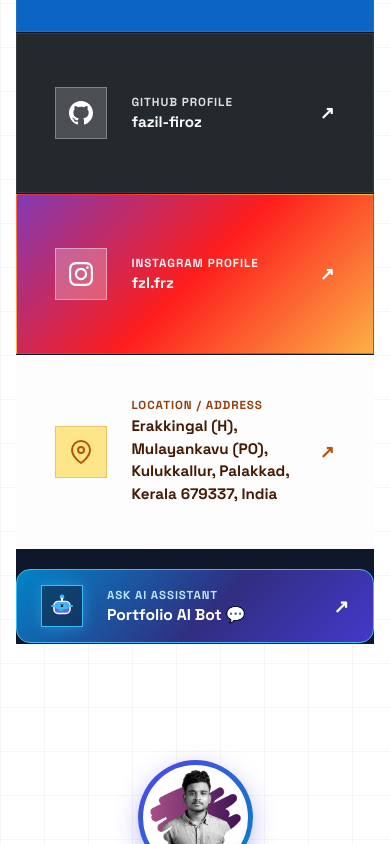
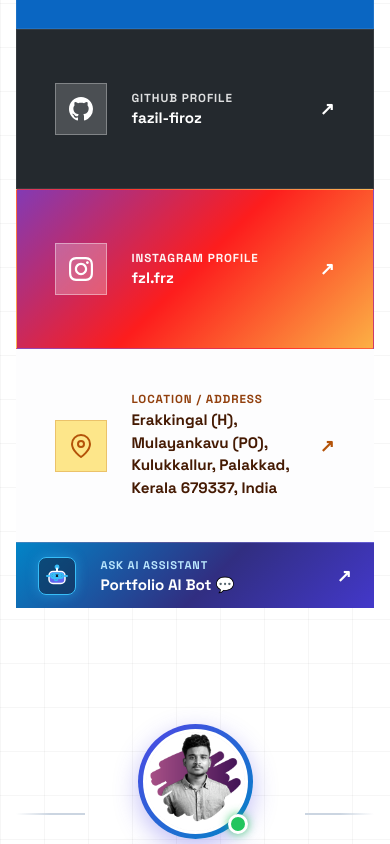
Before and after one commit to fazil-firoz/Modern-portfolio, a React (Vite) app: page / in a window 390 px wide. Shown: the part 10089-10933 px from the top of the page. Built offline with nearby package versions, Linux system fonts and the light colour scheme.

Commit message:
style: set card-aibot border-radius to 0, flush below address card, and remove dark grid background shade

```diff
--- a/src/index.css
+++ b/src/index.css
@@ -1940,27 +1940,29 @@ html, body, #root {
 .card-instagram .contact-action-arrow { color: #ffffff; }
 .card-instagram .contact-card-icon-box { background: rgba(255, 255, 255, 0.25); color: #ffffff; border: 1px solid rgba(255, 255, 255, 0.4); }
 
-/* AI Bot Contact Bar (Placed BELOW Address Card - Sleek Action Bar Style) */
+/* AI Bot Contact Bar (Placed Flush BELOW Address Card - 0 Border Radius Bar) */
 .card-aibot {
   grid-column: 1 / -1;
-  margin-top: 1.25rem;
-  min-height: 64px !important;
+  margin-top: 0 !important;
+  min-height: 58px !important;
   height: auto !important;
-  padding: 0.95rem 1.5rem !important;
-  background: linear-gradient(135deg, #0284c7 0%, #312e81 55%, #4338ca 100%);
-  border: 1px solid #38bdf8 !important;
-  border-radius: 14px !important;
-}
-.card-aibot .contact-label { color: #bae6fd; font-size: 0.72rem; font-weight: 700; }
-.card-aibot .contact-value { color: #ffffff; font-size: 0.98rem; font-weight: 800; }
-.card-aibot .contact-action-arrow { color: #ffffff; font-size: 1.15rem; }
+  padding: 0.85rem 1.4rem !important;
+  background: linear-gradient(135deg, #0284c7 0%, #312e81 55%, #4338ca 100%) !important;
+  border: none !important;
+  border-top: 1px solid rgba(255, 255, 255, 0.18) !important;
+  border-radius: 0 !important;
+}
+.card-aibot .contact-label { color: #bae6fd; font-size: 0.7rem; font-weight: 700; }
+.card-aibot .contact-value { color: #ffffff; font-size: 0.95rem; font-weight: 800; }
+.card-aibot .contact-action-arrow { color: #ffffff; font-size: 1.1rem; }
 .card-aibot .contact-card-icon-box {
-  width: 42px;
-  height: 42px;
-  background: rgba(15, 23, 42, 0.5);
+  width: 38px;
+  height: 38px;
+  border-radius: 8px;
+  background: rgba(15, 23, 42, 0.45);
   color: #38bdf8;
-  border: 1.5px solid #38bdf8;
-  box-shadow: 0 0 14px rgba(56, 189, 248, 0.45);
+  border: 1px solid #38bdf8;
+  box-shadow: 0 0 12px rgba(56, 189, 248, 0.4);
 }
 
 /* Mobile Only Visibility Constraint */
@@ -2577,8 +2579,8 @@ html, body, #root {
     grid-template-columns: 1fr;
     box-shadow: none;
     border: none;
-    gap: 1px;
-    background: #0f172a;
+    gap: 0;
+    background: transparent;
   }
 
   .contact-card {
```
